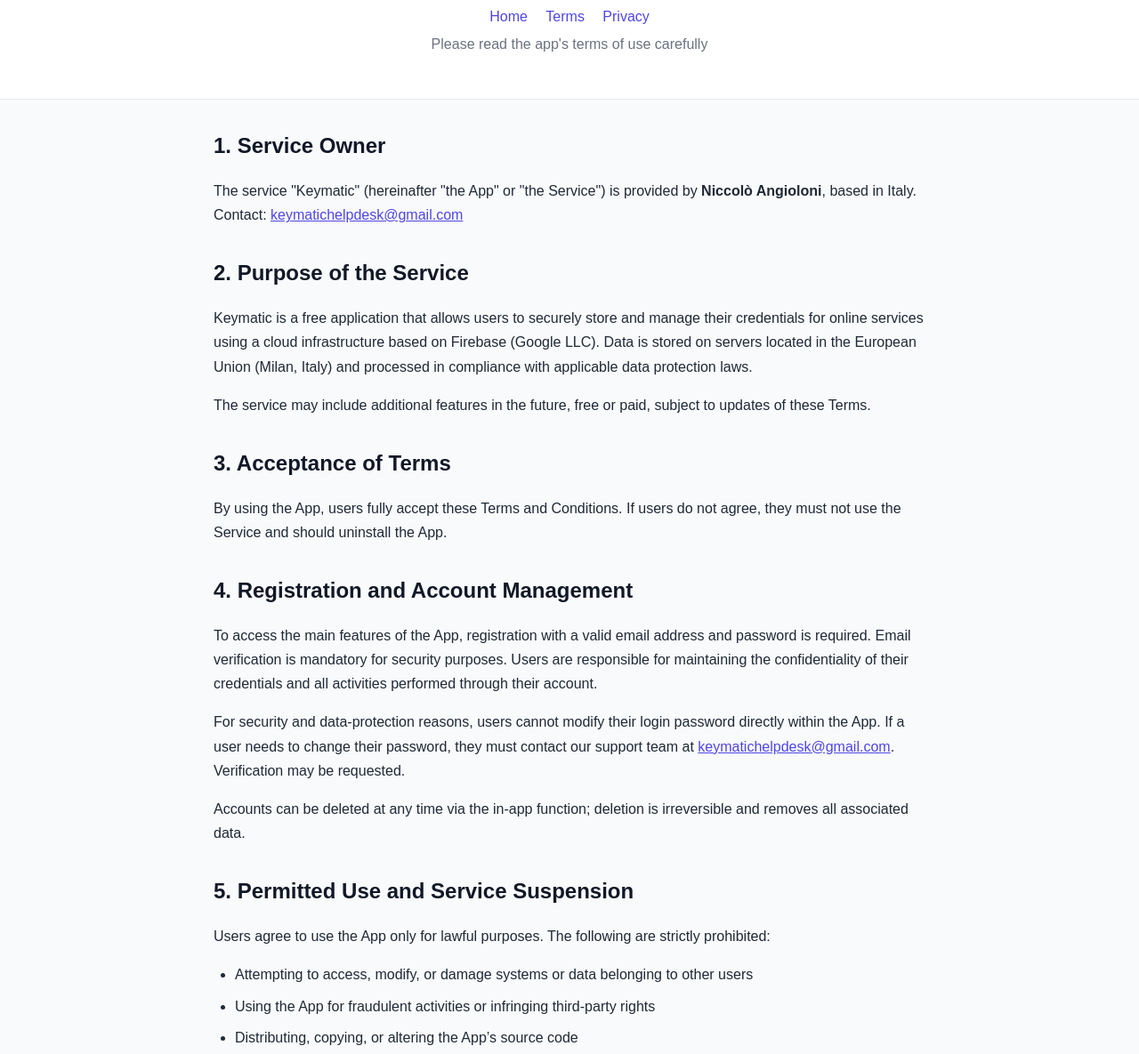
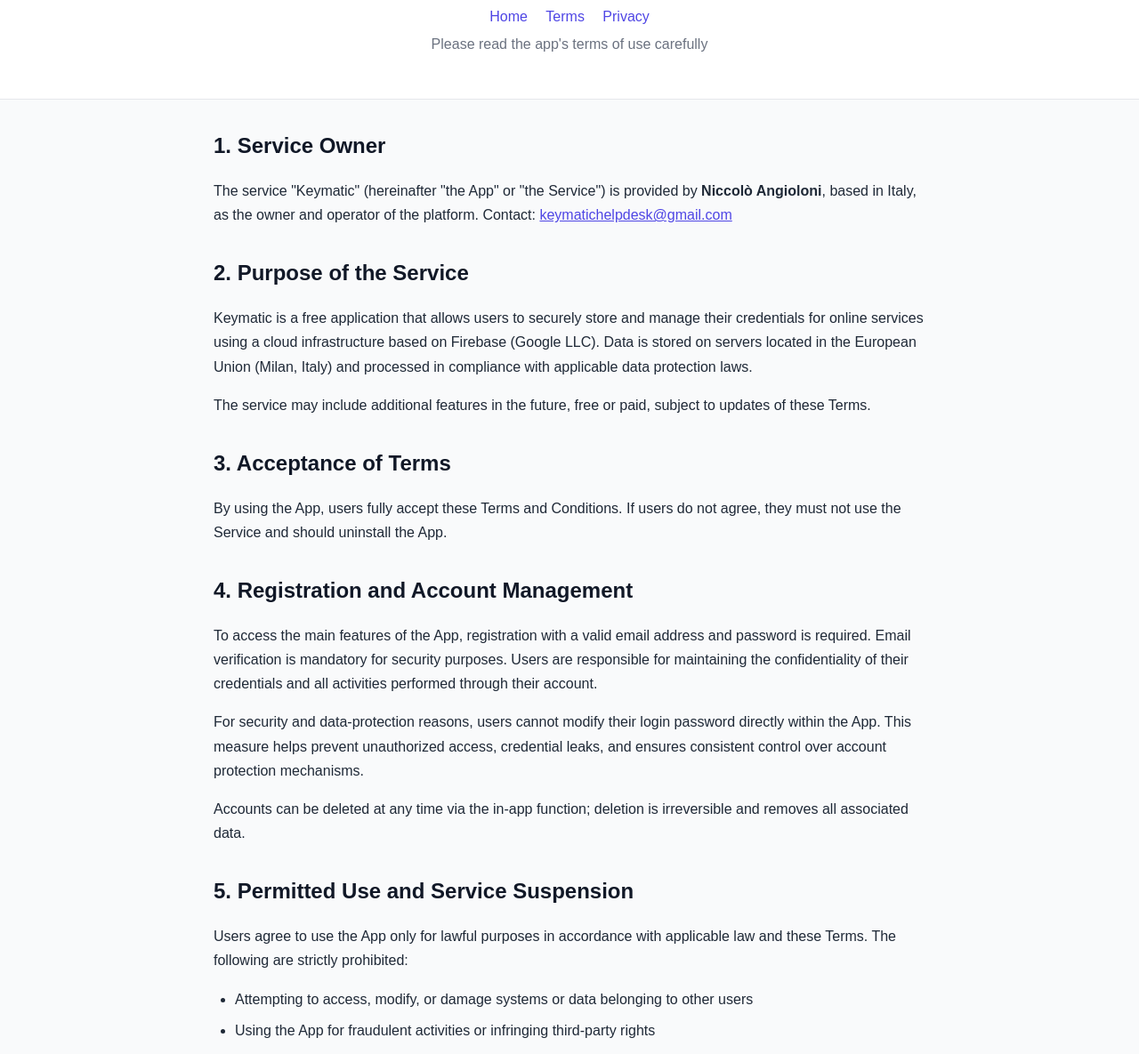
Before and after one commit to KeyMatic-web/KeyMatic, a plain HTML site: page terms.html in a window 1280 px wide. Shown: the part 111-1296 px from the top of the page at 89% size. Drawn offline with Linux system fonts and the light colour scheme.

Commit message:
Update terms.html

```diff
--- a/terms.html
+++ b/terms.html
@@ -21,7 +21,7 @@
   <main>
     <section>
       <h2>1. Service Owner</h2>
-      <p>The service "Keymatic" (hereinafter "the App" or "the Service") is provided by <strong>Niccolò Angioloni</strong>, based in Italy. Contact: <a href="mailto:keymatichelpdesk@gmail.com">keymatichelpdesk@gmail.com</a></p>
+      <p>The service "Keymatic" (hereinafter "the App" or "the Service") is provided by <strong>Niccolò Angioloni</strong>, based in Italy, as the owner and operator of the platform. Contact: <a href="mailto:keymatichelpdesk@gmail.com">keymatichelpdesk@gmail.com</a></p>
     </section>
 
     <section>
@@ -38,13 +38,13 @@
     <section>
       <h2>4. Registration and Account Management</h2>
       <p>To access the main features of the App, registration with a valid email address and password is required. Email verification is mandatory for security purposes. Users are responsible for maintaining the confidentiality of their credentials and all activities performed through their account.</p>
-      <p>For security and data-protection reasons, users cannot modify their login password directly within the App. If a user needs to change their password, they must contact our support team at <a href="mailto:keymatichelpdesk@gmail.com">keymatichelpdesk@gmail.com</a>. Verification may be requested.</p>
+      <p>For security and data-protection reasons, users cannot modify their login password directly within the App. This measure helps prevent unauthorized access, credential leaks, and ensures consistent control over account protection mechanisms.</p>
       <p>Accounts can be deleted at any time via the in-app function; deletion is irreversible and removes all associated data.</p>
     </section>
 
     <section>
       <h2>5. Permitted Use and Service Suspension</h2>
-      <p>Users agree to use the App only for lawful purposes. The following are strictly prohibited:</p>
+      <p>Users agree to use the App only for lawful purposes in accordance with applicable law and these Terms. The following are strictly prohibited:</p>
       <ul>
         <li>Attempting to access, modify, or damage systems or data belonging to other users</li>
         <li>Using the App for fraudulent activities or infringing third-party rights</li>
```
